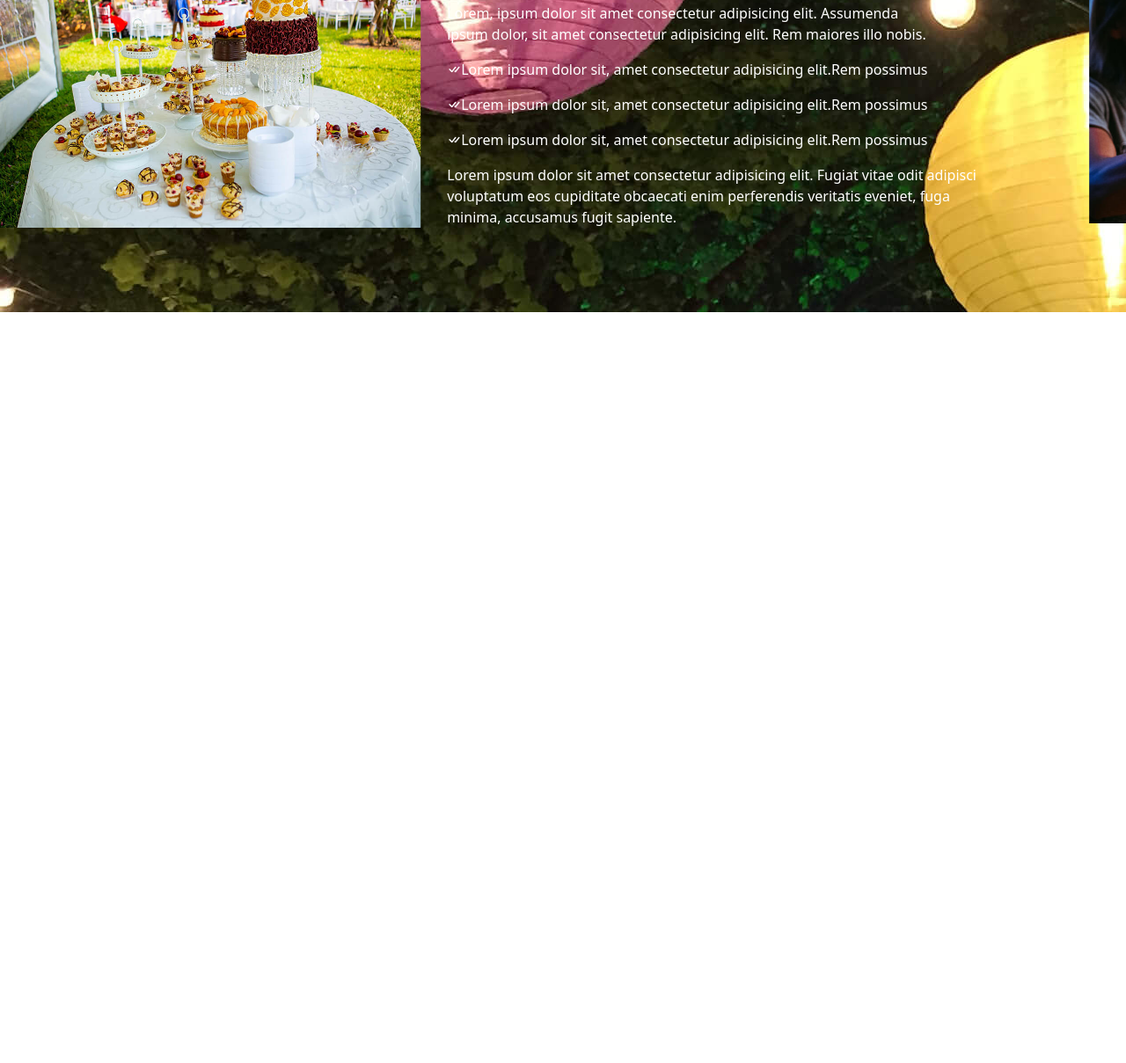
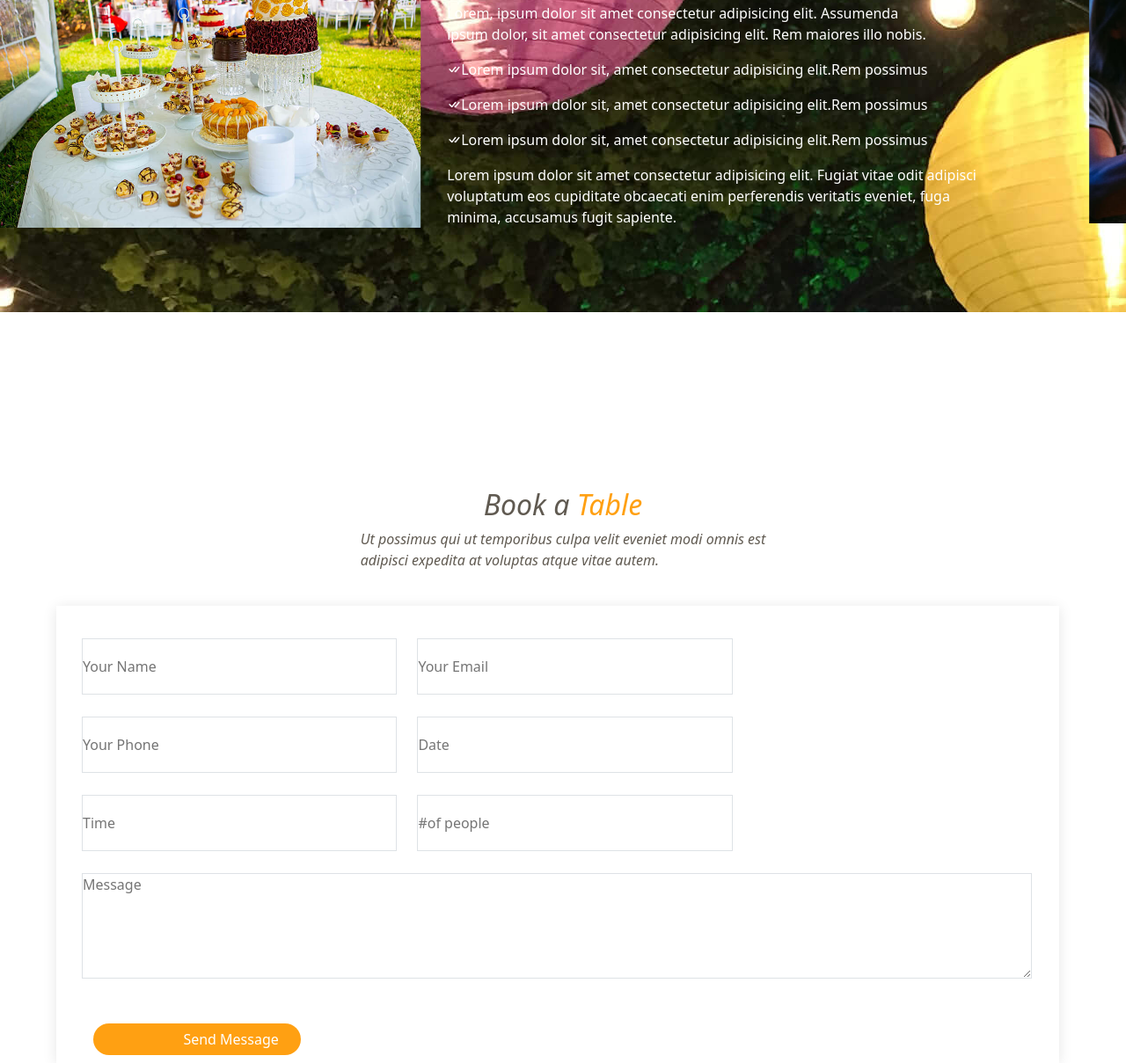
Before and after one commit to AssiaSibaoih/assia-sibaoih-final-project, a website: page index.html in a window 1280 px wide. Shown: the part 3052-4261 px from the top of the page at 88% size. Before the commit the page ends 3527 px from the top, so only its background shows below. Drawn offline with nearby package versions, Linux system fonts and the light colour scheme.

Commit message:
Book a table

```diff
--- a/index.html
+++ b/index.html
@@ -476,7 +476,32 @@
         </div>
     </section>
       <!-- End Event -->
+      <!-- Book a table  -->
+      <section class="Sixth-section">
+        <div class="top-second">
+          <h2><span class="span-brown">Book a</span> <span>Table</span></h2>
+          <p>Ut possimus qui ut temporibus culpa velit eveniet modi omnis est <br> adipisci expedita at voluptas atque vitae autem.</p>
+         </div>
+         <div class="container">
+             <form >
+              <input type="text" placeholder="Your Name">
+              <input type="email" placeholder="Your Email">
+              <input type="phone" placeholder="Your Phone">
+              <input type="text" placeholder="Date">
+              <input type="text" placeholder="Time">
+              <input type="text" placeholder="#of people">
+              <textarea name="" id="" placeholder="Message"></textarea>
+              <div class="btn">
+                <button>Send Message</button>
+              </div>
+            </form>
 
+
+
+         </div>
+
+      </section>
+      <!-- End book a table -->
 
    </main>
 
--- a/src/sass/modules/home/main/_booking.sass
+++ b/src/sass/modules/home/main/_booking.sass
@@ -23,18 +23,20 @@ p
     padding-left: 28px
     border: 1px solid white
     box-shadow: 0px 2px 15px rgba(0, 0, 0, 0.1)
+
     .btn
         display: flex
         align-items: center
+        padding-top: 25px
         justify-content: center
-        padding-top: 25px
     button
          padding: 6px 25px
          color: white
          background-color: rgb(255, 160, 18)
          border: none
          border-radius: 25px
-         text-align: center
+         padding-left: 8vw
+         align-items: center
 
 
 
```
Also changed, not shown: public/css/app.css, 1 other file.
